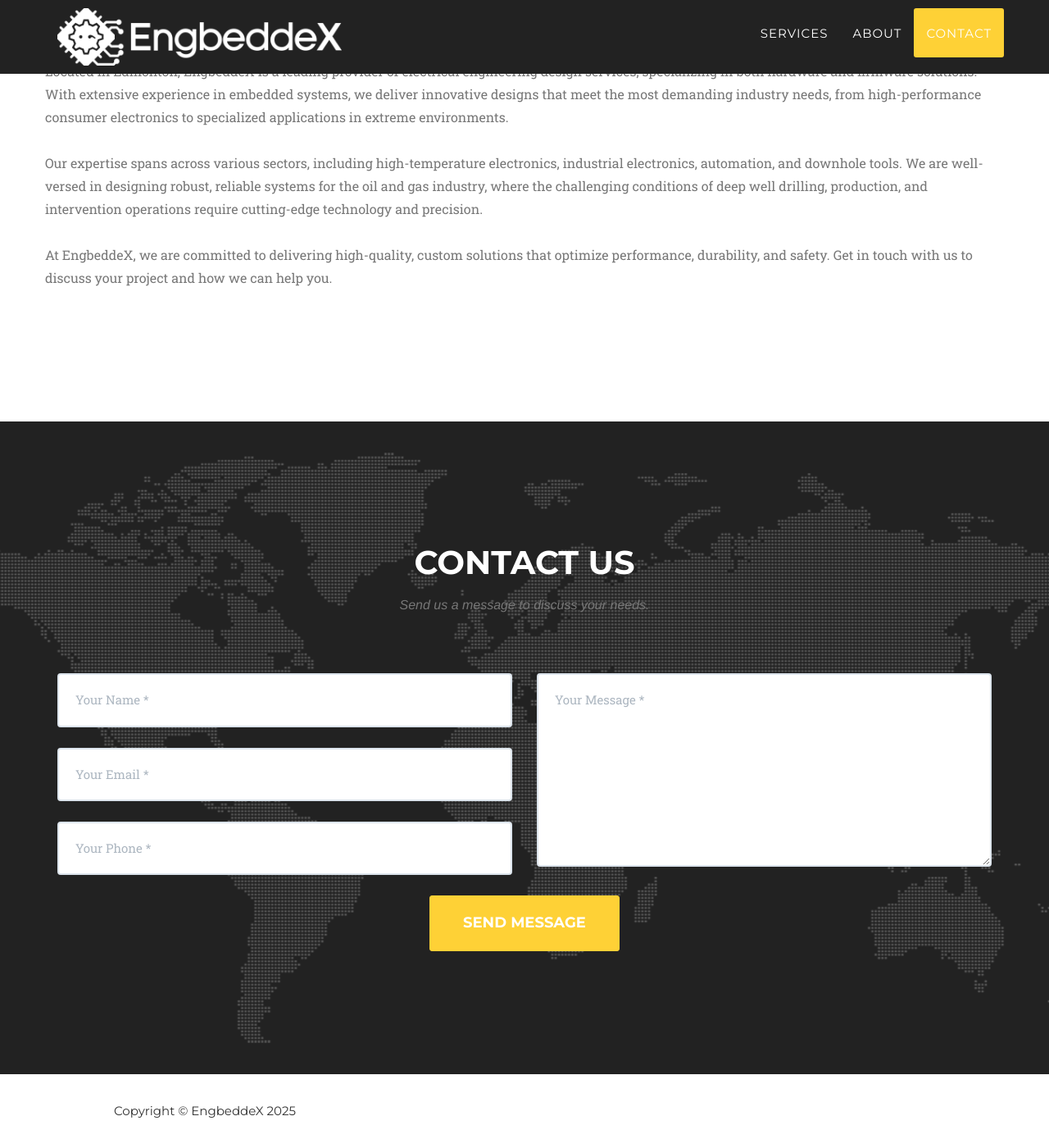
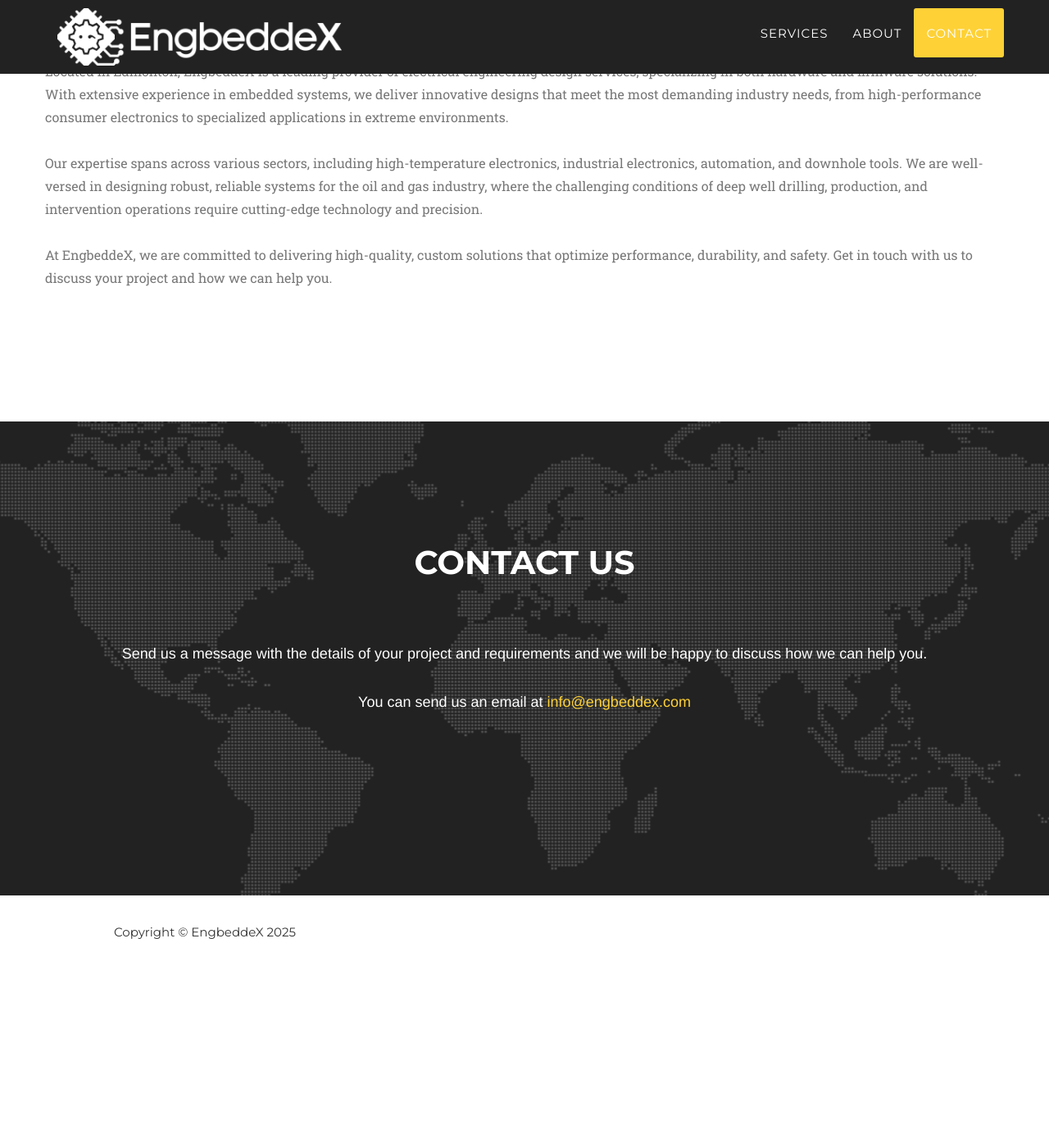
Before and after one commit to JLMARIN/jlmarin.github.io, a Jekyll site: the page built from index.html, in a window 1280 px wide and 1400 px high, scrolled down 1617 px. Shown: the whole window at 82% size. Built offline with Jekyll 4.4.1, drawn with Linux system fonts in a browser that asks for light colours; some web fonts are replaced; after the commit the page ends 2799 px from its top, so only the background shows below that.

Commit message:
changed contact us section and added favicon

```diff
--- a/_config.yml
+++ b/_config.yml
@@ -41,3 +41,5 @@ address:
 # Build settings
 markdown: kramdown
 permalink: pretty
+plugins:
+  - jekyll-seo-tag
--- a/_includes/contact.html
+++ b/_includes/contact.html
@@ -3,9 +3,16 @@
             <div class="row">
                 <div class="col-lg-12 text-center">
                     <h2 class="section-heading">Contact Us</h2>
-                    <h3 class="section-subheading text-muted">Send us a message to discuss your needs.</h3>
+                    <h3 class="section-subheading text-muted"><br><br><br>Send us a message with the details of your project and requirements and we will be happy to discuss how we can help you.
+                        <br><br><br>
+                        You can send us an email at
+                        <a href= "mailto: info@engbeddex.com">
+                            info@engbeddex.com
+                        </a>
+                    </h3>
                 </div>
             </div>
+            <!--
             <div class="row">
                 <div class="col-lg-12">
                     <form name="sentMessage" id="contactForm" novalidate>
@@ -38,6 +45,6 @@
                         </div>
                     </form>
                 </div>
-            </div>
+            </div> -->
         </div>
     </section>
--- a/_includes/css/agency.css
+++ b/_includes/css/agency.css
@@ -336,9 +336,9 @@ section h3.section-subheading {
     margin-bottom: 75px;
     text-transform: none;
     font-family: {{ site.data.template.font.secondary }};
-    font-size: 16px;
-    font-style: italic;
+    font-size: 18px;
     font-weight: 400;
+    color: white;
 }
 
 @media(min-width:768px) {
--- a/_includes/head.html
+++ b/_includes/head.html
@@ -12,6 +12,7 @@
 
     <!-- Custom Fonts -->
     <link rel="stylesheet" href="{{ "/css/font-awesome/css/font-awesome.min.css" | prepend: site.baseurl }}">
+    <link rel="shortcut icon" type="image/png" href="img/icons/favicon.png">
     <link href="https://fonts.googleapis.com/css?family=Montserrat:400,700" rel="stylesheet" type="text/css">
     <link href='https://fonts.googleapis.com/css?family=Kaushan+Script' rel='stylesheet' type='text/css'>
     <link href="https://fonts.googleapis.com/css?family=Lato:400,700,400italic,700italic" rel="stylesheet" type="text/css">
```
Also changed, not shown: img/icons/favicon.png (added), 1 other file.
